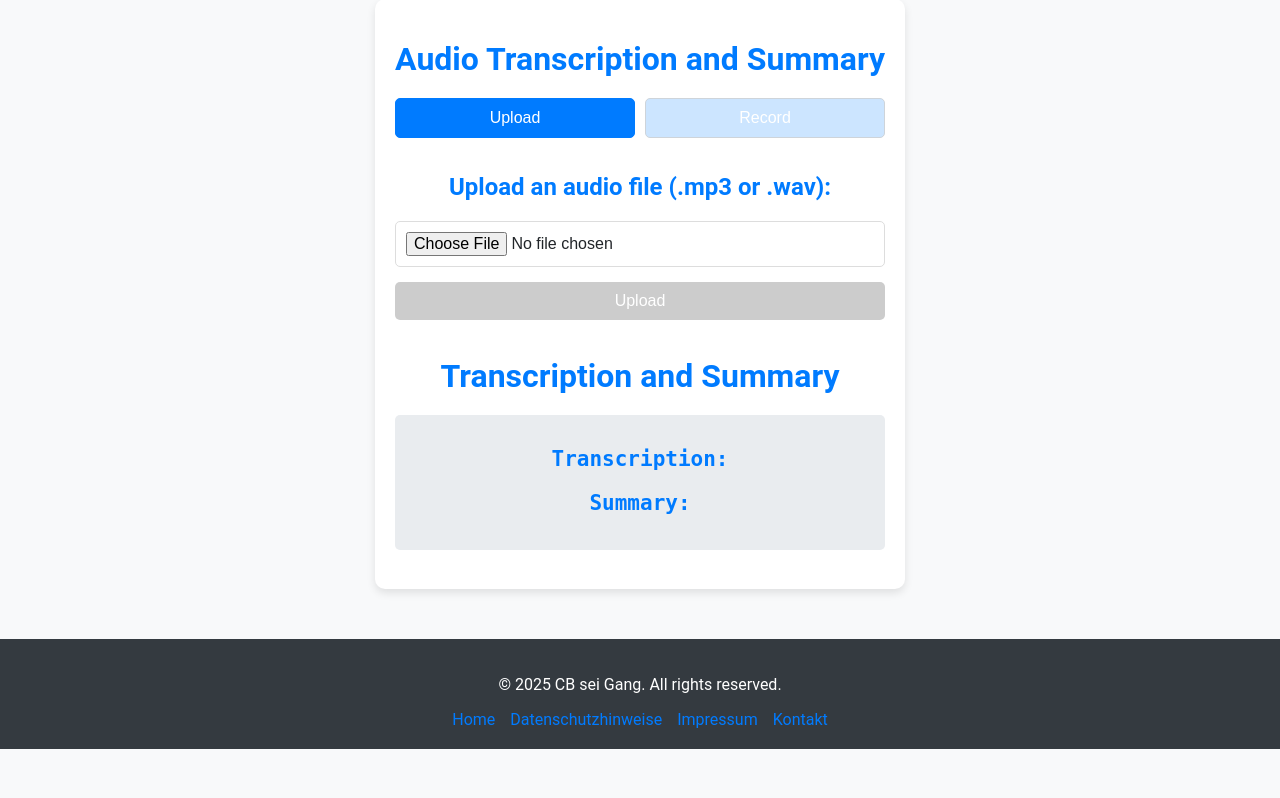
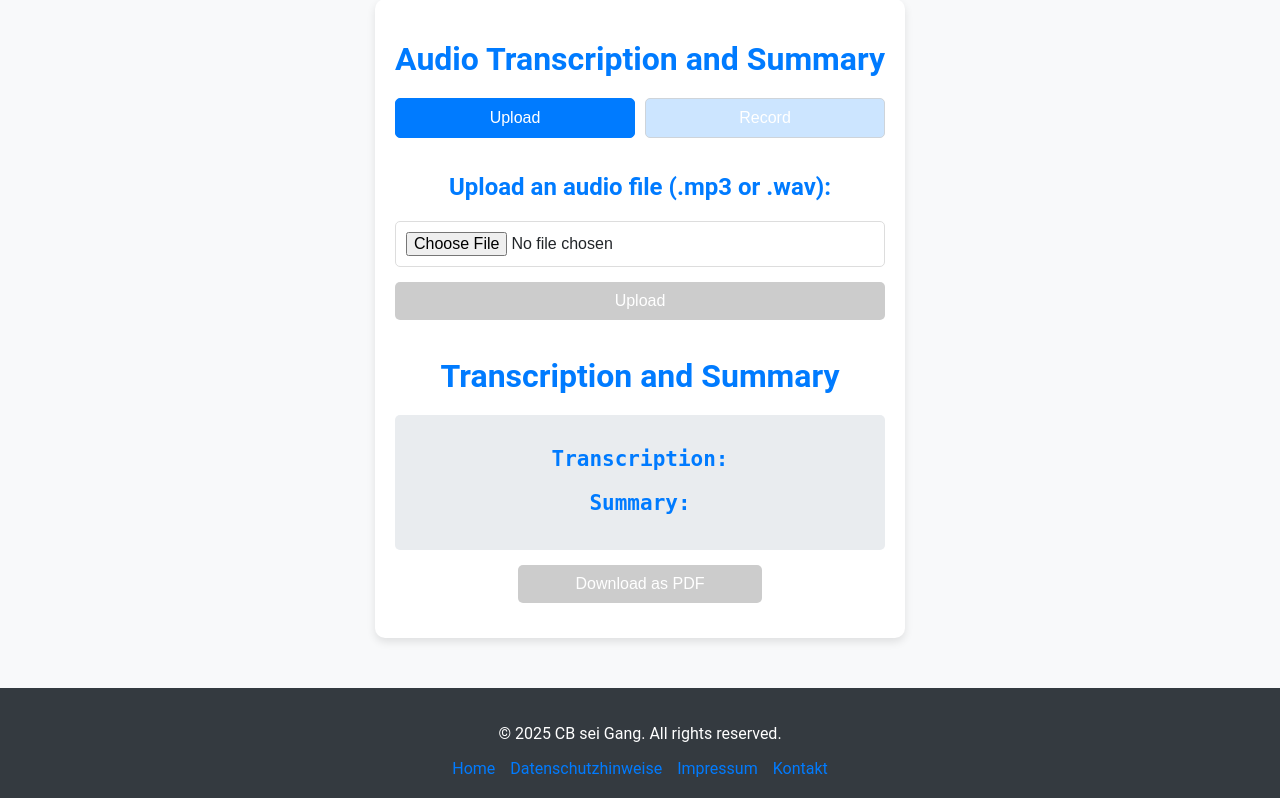
Before and after one commit to danielmnns/Programmentwurf-Anwendungen_von_Sprachmodellen, a Flask app: page / in a window 1280 px wide. Shown: the part 51-849 px from the top of the page. Before the commit the page ends 800 px from the top, so only its background shows below. Run offline with Flask 3, Linux system fonts and the light colour scheme; some libraries are stand-ins or nearby versions.

Commit message:
PDF exportier button eingefügt

```diff
--- a/Code/static/css/styles.css
+++ b/Code/static/css/styles.css
@@ -211,3 +211,20 @@ input:focus, textarea:focus {
 textarea {
     resize: vertical;
 }
+
+#download-pdf {
+    padding: 10px 10px;
+    background-color: #007bff;
+    border: none;
+    border-radius: 5px;
+    font-size: 16px;
+    cursor: pointer;
+    width: 50%;
+    margin: 15px auto;
+    display: block;
+}
+
+#download-pdf:disabled {
+    background-color: #cccccc;
+    cursor: not-allowed;
+}
--- a/Code/static/js/script.js
+++ b/Code/static/js/script.js
@@ -129,6 +129,36 @@ document.addEventListener('DOMContentLoaded', () => {
 
     function hideLoading() {
         document.getElementById('loading').style.display = 'none';
-        document.getElementById('loading-bar').style.width = '0';
     }
-});
+
+    function updateDownloadButtonState() {
+        const transcription = document.getElementById('transcription').innerText.trim();
+        const summary = document.getElementById('summary').innerText.trim();
+        const downloadButton = document.getElementById('download-pdf');
+
+        // Button aktivieren, wenn beide Inhalte verfügbar sind
+        if (transcription && summary) {
+            downloadButton.disabled = false;
+        } else {
+            downloadButton.disabled = true;
+        }
+    }
+
+    function downloadPDF() {
+        const transcription = document.getElementById('transcription').innerText;
+        const summary = document.getElementById('summary').innerText;
+
+        const doc = new jsPDF();
+        doc.setFontSize(16);
+        doc.text("Transcription", 10, 10);
+        doc.setFontSize(12);
+        doc.text(transcription, 10, 20);
+
+        doc.setFontSize(16);
+        doc.text("Summary", 10, 40);
+        doc.setFontSize(12);
+        doc.text(summary, 10, 50);
+
+        doc.save("Transcription_and_Summary.pdf");
+    }
+})
--- a/Code/templates/index.html
+++ b/Code/templates/index.html
@@ -1,11 +1,3 @@
-<!--
-* @Author                : Daniel<danielmannes@gmail.com>
-* @CreatedDate           : 2025-01-10 18:29:00
-* @LastEditors           : Daniel<danielmannes@gmail.com>
-* @LastEditDate          : 2025-01-10 18:29:43
-* @FilePath              : Programmentwurf-Anwendungen_von_Sprachmodellen/Code/templates/index.html
-* @CopyRight             : MerBleueAviation
--->
 
 <!DOCTYPE html>
 <html lang="en">
@@ -16,6 +8,7 @@
     <title>Audio Transcription and Summary</title>
     <link rel="stylesheet" href="{{ url_for('static', filename='css/styles.css') }}">
     <link rel="stylesheet" href="/Code/static/css/styles.css">
+    <script src="https://cdnjs.cloudflare.com/ajax/libs/jspdf/2.4.0/jspdf.umd.min.js"></script>
 </head>
 
 <body>
@@ -64,6 +57,11 @@
             Loading...
         </div>
 
+
+        <div class="download-button">
+            <button id="download-pdf" onclick="downloadPDF()" disabled>Download as PDF</button>
+        </div>
+
         <script src="{{ url_for('static', filename='js/script.js') }}"></script>
     </div>
 
```
